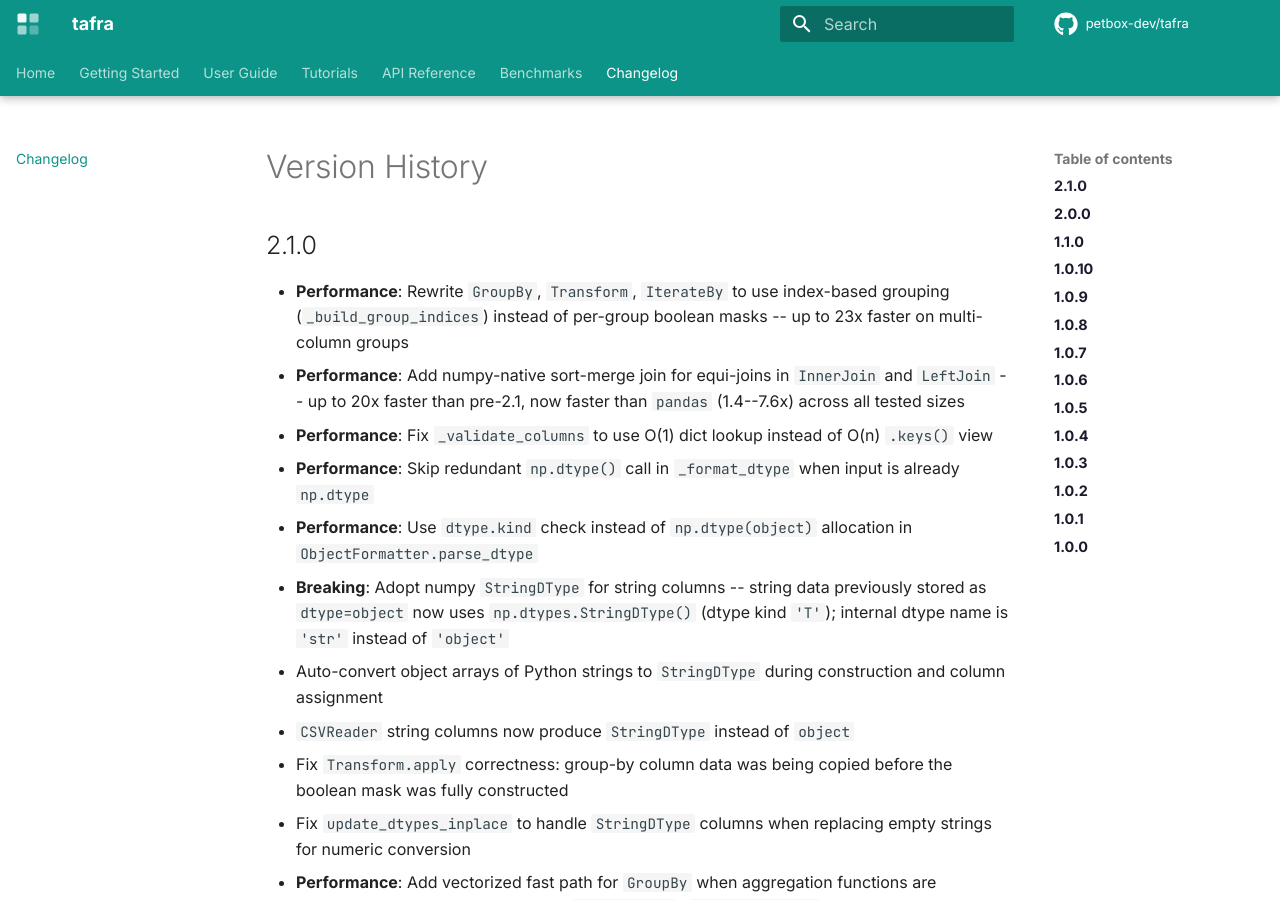
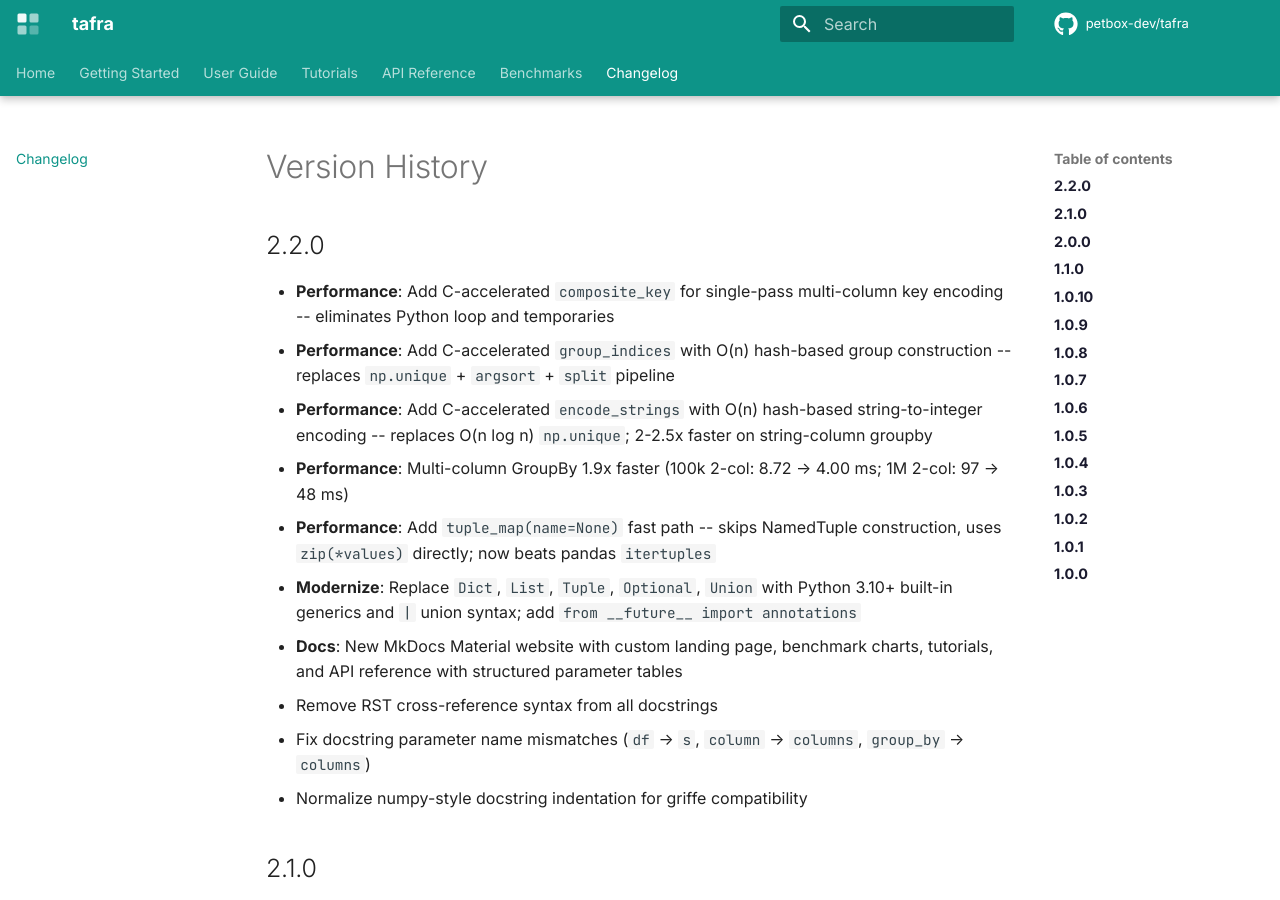
Before and after one commit to petbox-dev/tafra, an MkDocs documentation site: the page built from docs/changelog.md, in a window 1280 px wide and 900 px high. Built offline with MkDocs 1.6.1 and Material for MkDocs 9.7.7, drawn with Linux system fonts in a browser that asks for light colours; comment, search, counter and statistics services are not loaded.

Commit message:
bump version to 2.2.0
New C extension functions (composite_key, group_indices, encode_strings),
tuple_map fast path, typing modernization, MkDocs website, docstring cleanup.

Co-Authored-By: Claude Opus 4.6 (1M context) <noreply@anthropic.com>

```diff
--- a/docs/benchmarks.md
+++ b/docs/benchmarks.md
@@ -912,4 +912,4 @@ Tafra+C = with optional C extension. Tafra = pure Python + numpy only.
 
 ---
 
-*Benchmarks collected with tafra 2.1.0, pandas 3.0.1, polars 1.39.0, numpy 2.2.5, numba 0.61.2 on Windows 11 (Python 3.11). C extension active.*
+*Benchmarks collected with tafra 2.2.0, pandas 3.0.1, polars 1.39.0, numpy 2.2.5, numba 0.61.2 on Windows 11 (Python 3.11). C extension active.*
--- a/docs/changelog.md
+++ b/docs/changelog.md
@@ -1,4 +1,27 @@
 # Version History
+
+## 2.2.0
+
+* **Performance**: Add C-accelerated `composite_key` for single-pass
+  multi-column key encoding -- eliminates Python loop and temporaries
+* **Performance**: Add C-accelerated `group_indices` with O(n) hash-based
+  group construction -- replaces `np.unique` + `argsort` + `split` pipeline
+* **Performance**: Add C-accelerated `encode_strings` with O(n) hash-based
+  string-to-integer encoding -- replaces O(n log n) `np.unique`; 2-2.5x
+  faster on string-column groupby
+* **Performance**: Multi-column GroupBy 1.9x faster (100k 2-col: 8.72 → 4.00 ms;
+  1M 2-col: 97 → 48 ms)
+* **Performance**: Add `tuple_map(name=None)` fast path -- skips NamedTuple
+  construction, uses `zip(*values)` directly; now beats pandas `itertuples`
+* **Modernize**: Replace `Dict`, `List`, `Tuple`, `Optional`, `Union` with
+  Python 3.10+ built-in generics and `|` union syntax; add
+  `from __future__ import annotations`
+* **Docs**: New MkDocs Material website with custom landing page, benchmark
+  charts, tutorials, and API reference with structured parameter tables
+* Remove RST cross-reference syntax from all docstrings
+* Fix docstring parameter name mismatches (`df` → `s`, `column` → `columns`,
+  `group_by` → `columns`)
+* Normalize numpy-style docstring indentation for griffe compatibility
 
 ## 2.1.0
 
--- a/docs/overrides/home.html
+++ b/docs/overrides/home.html
@@ -55,7 +55,7 @@
 <!-- Benchmarks -->
 <!-- Data source: test/bench_vs_pandas_vs_polars.py — real benchmark data from benchmarks.md -->
 <section class="benchmarks">
-  <h2 class="section-title">Performance</h2>
+  <h2 class="section-title">Speed Where It Matters</h2>
   <p class="section-subtitle">Lower is better. <a href="{{ 'benchmarks/' | url }}">Full benchmarks &rarr;</a></p>
 
   <div class="hero-benchmarks">
--- a/pyproject.toml
+++ b/pyproject.toml
@@ -4,7 +4,7 @@ build-backend = "setuptools.build_meta"
 
 [project]
 name = "tafra"
-version = "2.1.0"
+version = "2.2.0"
 description = "Tafra: essence of a dataframe"
 readme = {file = "README.rst", content-type = "text/x-rst"}
 license = "MIT"
```
Also changed, not shown: README.rst, 2 other files.
